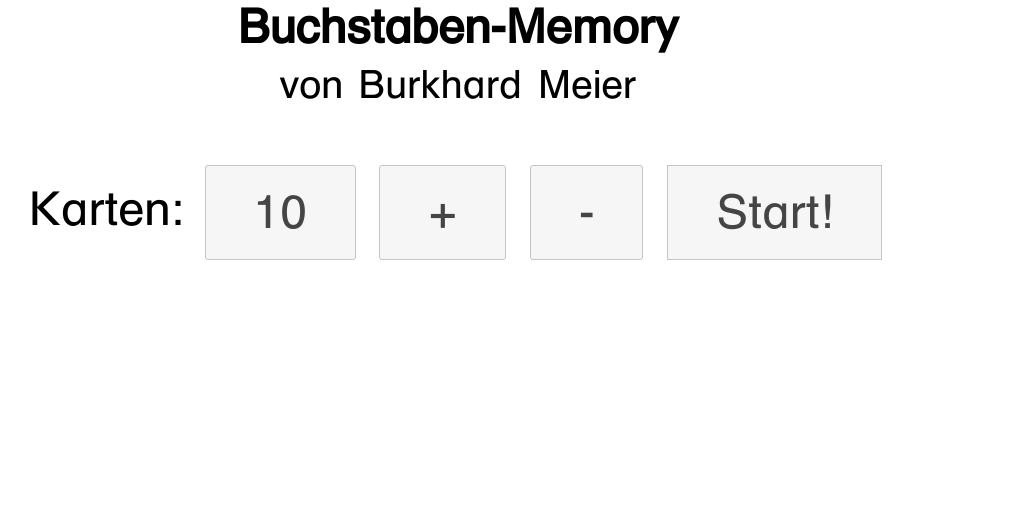
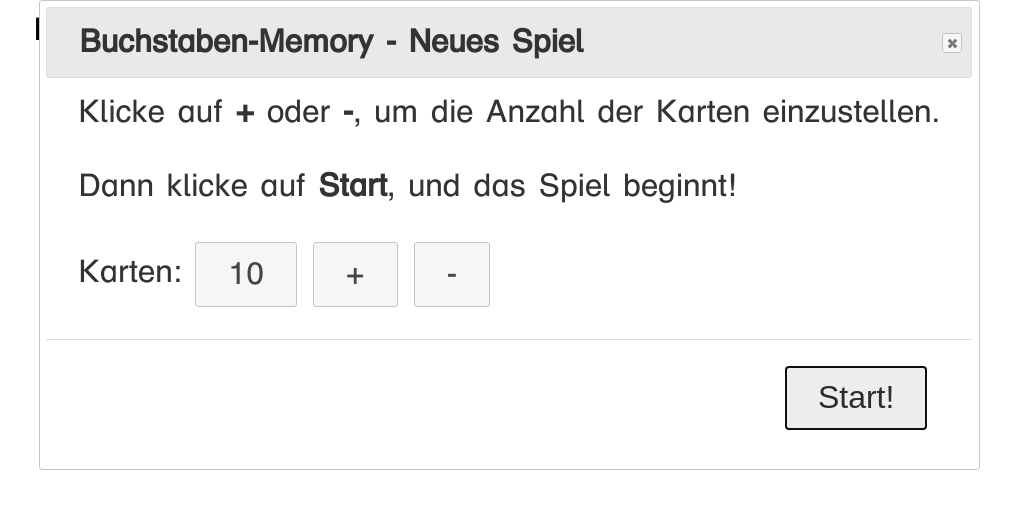
Before and after one commit to sys-64738/buchstaben_memory, a plain HTML site: page index.html in a window 1280 px wide. Shown: the whole page, without its empty margins (182-1193 px from the left). Drawn offline with Linux system fonts and the light colour scheme.

Commit message:
Starteinstellungen (Anzahl der Kaerten) in separaten Dialog ausgelagert, damit mehr Platz für das Spielfeld bleibt, besonders wenn Querformat verwendet wird

```diff
--- a/index.html
+++ b/index.html
@@ -13,28 +13,32 @@
     <script src="memory.js"></script>
   </head>
   <body>
-    <div id="titel" >
-      <div >
-        <strong>Buchstaben-Memory</strong><br>
-        <small>von Burkhard Meier</small>
-      </div>
-        <br>
-      <div>
-        Karten: <span class="ui-button" id="anzahl-karten">10</span>
-        <span class="ui-button ui-widget" id="karten-plus">+</span>
-        <span class="ui-button ui-widget" id="karten-minus">-</span>
-        <span class="ui-button ui-widget" id="los_gehts">Start!</span>
-      </div>
+    <div id="titel">
+      Buchstaben-Memory von Burkhard Meier
+      <span class="ui-button ui-widget" id="neues-spiel">Neues Spiel</span>
     </div>
-
-    <div  id="musterkarte" class="horizontal unsichtbar">
-      <div class="karten-inhalt verdeckt">
-        <div class="karten-text unsichtbar"></div>
-      </div>
-    </div>
-
     <div id="spielfeld" >
     </div>
 
   </body>
+
+  <div  id="musterkarte" class="horizontal unsichtbar">
+    <div class="karten-inhalt verdeckt">
+      <div class="karten-text unsichtbar"></div>
+    </div>
+  </div>
+
+  <div id="start-dialog">
+    <div >
+       Klicke auf <strong>+</strong> oder <strong>-</strong>,
+       um die Anzahl der Karten einzustellen.<br><br>
+       Dann klicke auf <strong>Start</strong>, und das Spiel beginnt!
+    </div>
+      <br>
+    <div>
+      Karten: <span class="ui-button" id="anzahl-karten">10</span>
+      <span class="ui-button ui-widget" id="karten-plus">+</span>
+      <span class="ui-button ui-widget" id="karten-minus">-</span>
+    </div>
+  </div>
 </html>
--- a/memory.css
+++ b/memory.css
@@ -36,11 +36,10 @@ body {
 
 #titel {
   text-align: center;
-  font-size: 150%;
 }
 
 #spielfeld {
- height: 70%;
+ height: 85%;
  /*border: 1px solid #ccc; */
  padding: 1rem 1rem 0 0;
  margin: 0 auto;
--- a/memory.js
+++ b/memory.js
@@ -9,7 +9,10 @@
   // Nach dem Laden der Seite die Ereignisse binden:
   $(document).ready(function() {
     $spielfeld  = $("#spielfeld");
-    $('#los_gehts').on('click', spielStarten);
+
+    startDialogAnzeigen();
+
+    $('#neues-spiel').button().on('click', startDialogAnzeigen);
 
     $(document).on('click', '.karten-inhalt.verdeckt', karteGeklickt);
 
@@ -41,6 +44,25 @@
     } );
 
   });
+
+  // Dialog anzeigen zur Auswahl der Kartenanzahl
+  function startDialogAnzeigen() {
+    dialog = $( "#start-dialog" ).dialog({
+      modal: true,
+      width: 'auto',
+      height: 'auto',
+      position: { my: "top", at: "top", of: window },
+      title: "Buchstaben-Memory - Neues Spiel",
+      buttons: {
+        "Start!": function() {
+          $(this).dialog("close");
+        }
+      },
+      close : function() {
+        spielStarten();
+      }
+    });
+  }
 
   function spielStarten() {
     anzahlPaare = parseInt( $("#anzahl-karten").text() ) / 2;
@@ -94,8 +116,8 @@
 
         if($spielfeld.find('.verdeckt').length == 0) {
           // Alle aufgedeckt
-          $spielfeld.addClass('paar-passt', 2000, function() {
-            $(this).removeClass('paar-passt', 3000);
+          $spielfeld.addClass('paar-passt', 4000, function() {
+            $(this).removeClass('paar-passt', 4000, startDialogAnzeigen);
           } );
         }
       }
```
